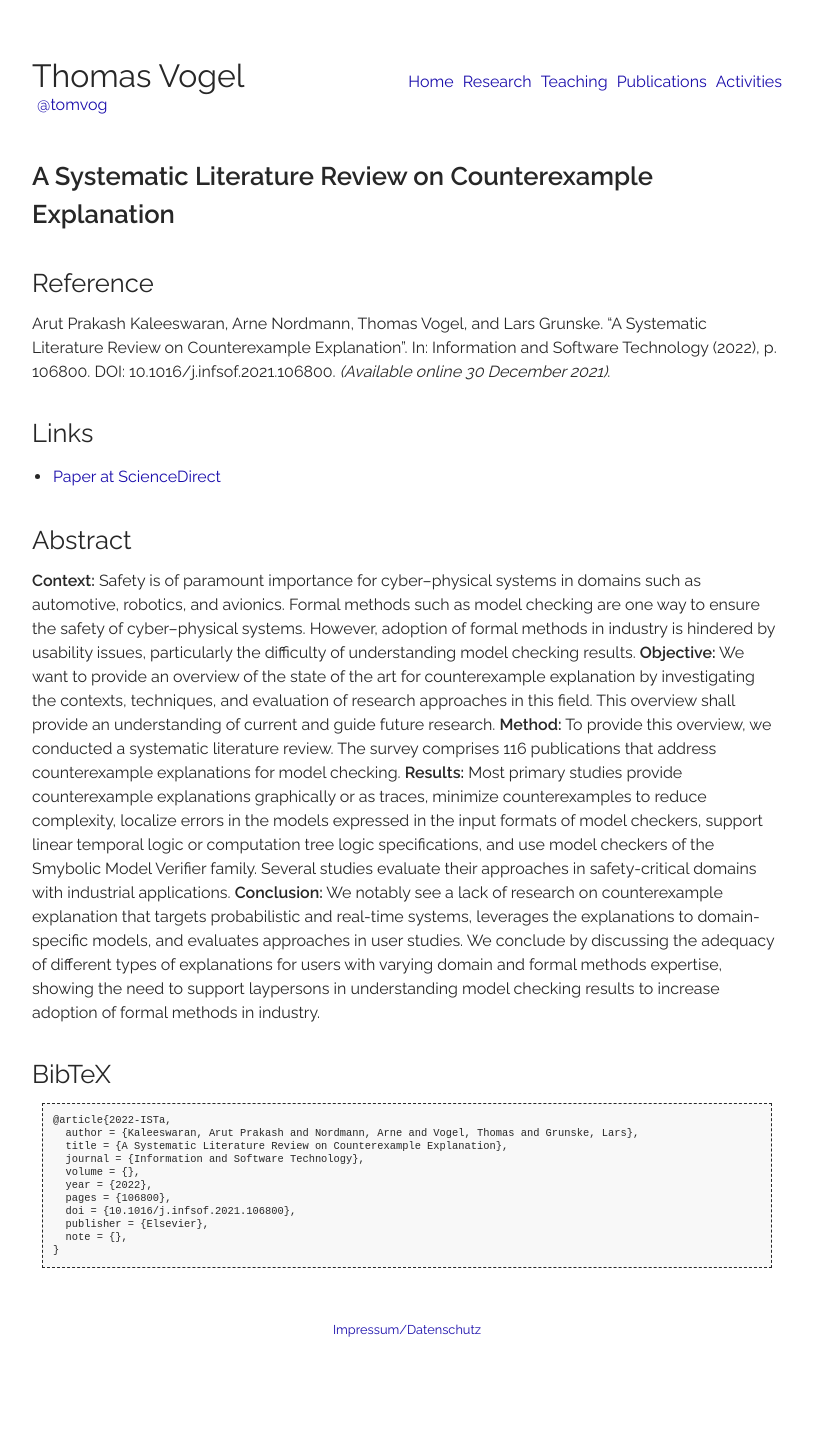
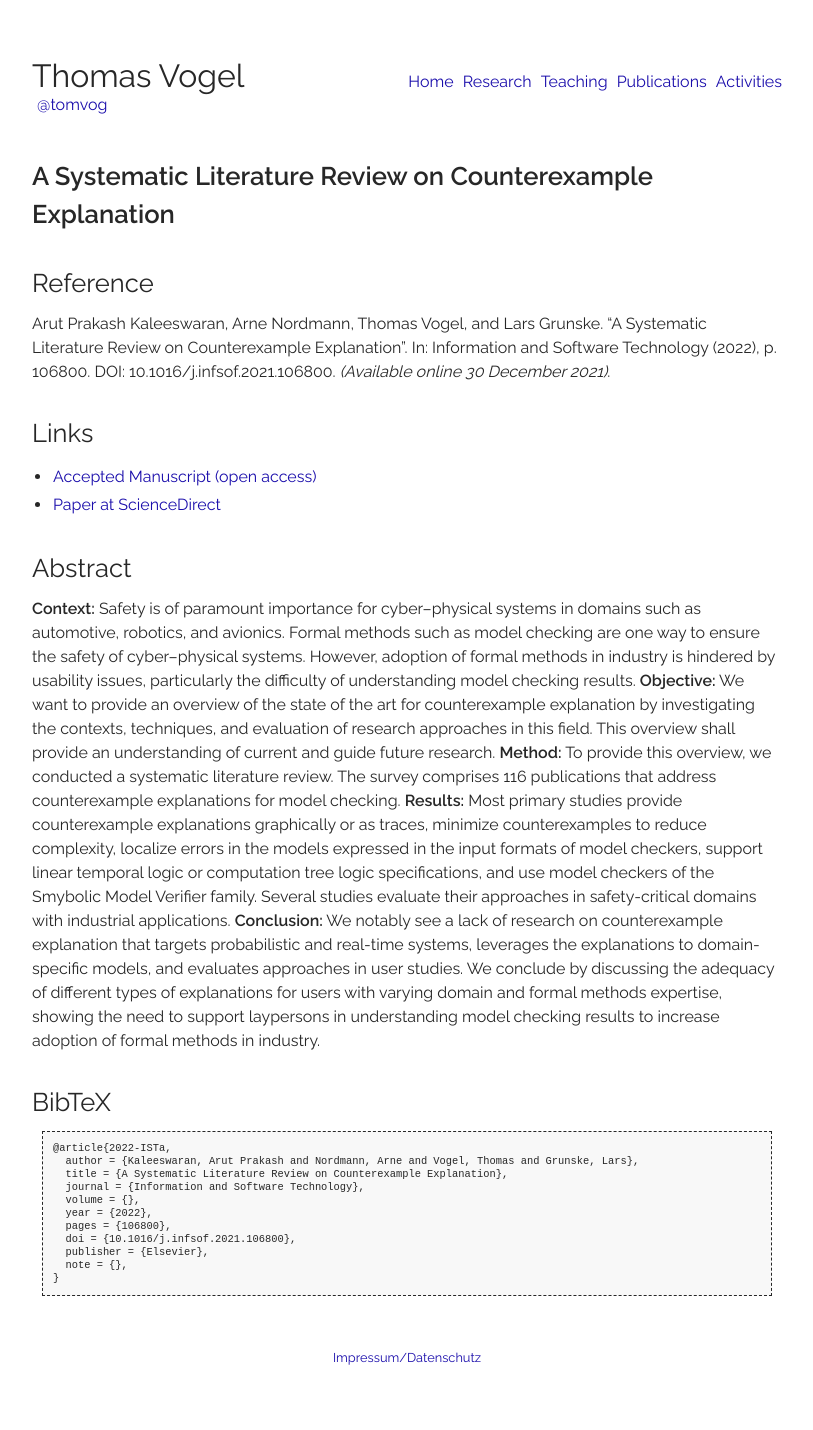
Before and after one commit to thomas-vogel/thomas-vogel.github.io, a Jekyll site: the page built from _pages/publications/2022-ISTa.md, in a window 1280 px wide. Shown: the whole page, without its empty margins (233-1046 px from the left). Built offline with Jekyll 4.4.1, drawn with Linux system fonts in a browser that asks for light colours; before the commit the page ends 1402 px from its top, so only the background shows below that.

Commit message:
Add arxiv link to IST'22a

```diff
--- a/_pages/publications/2022-ISTa.md
+++ b/_pages/publications/2022-ISTa.md
@@ -9,6 +9,7 @@ Arut Prakash Kaleeswaran, Arne Nordmann, Thomas Vogel, and Lars Grunske. "A Syst
 
 
 ## Links
+* [Accepted Manuscript (open access)](https://arxiv.org/abs/2201.03061){:target="_blank"}
 * [Paper at ScienceDirect](https://doi.org/10.1016/j.infsof.2021.106800){:target="_blank"}
 
 
```
